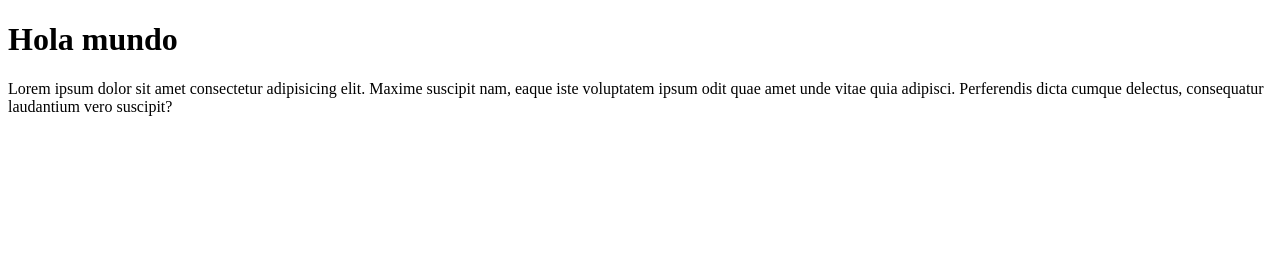
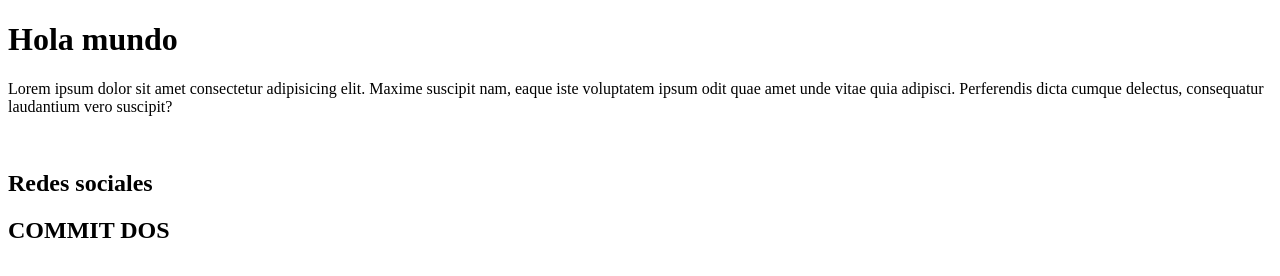
Before and after one commit to codigomaestro01/prueba, a plain HTML site: page index.html in a window 1280 px wide. Drawn offline with Linux system fonts and the light colour scheme.

Commit message:
Agregamos el gitignore y cambiamos el index

```diff
--- a/index.html
+++ b/index.html
@@ -8,5 +8,8 @@
 <body>
     <h1>Hola mundo</h1>
     <p>Lorem ipsum dolor sit amet consectetur adipisicing elit. Maxime suscipit nam, eaque iste voluptatem ipsum odit quae amet unde vitae quia adipisci. Perferendis dicta cumque delectus, consequatur laudantium vero suscipit?</p>
+    <br>
+    <h2>Redes sociales</h2>
+    <h2>COMMIT DOS</h2>
 </body>
 </html>
```
Also changed, not shown: 1 other file.
